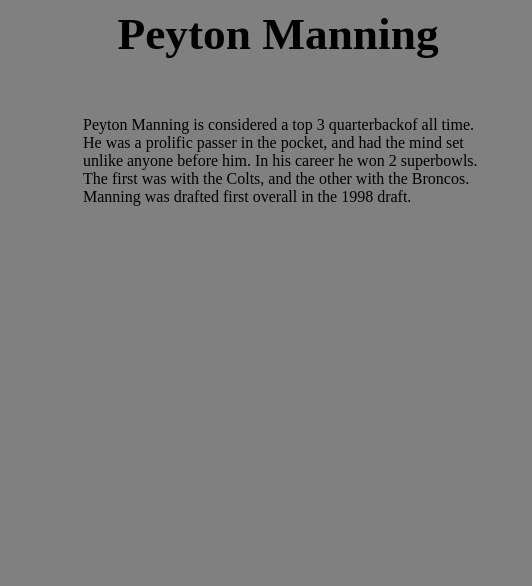
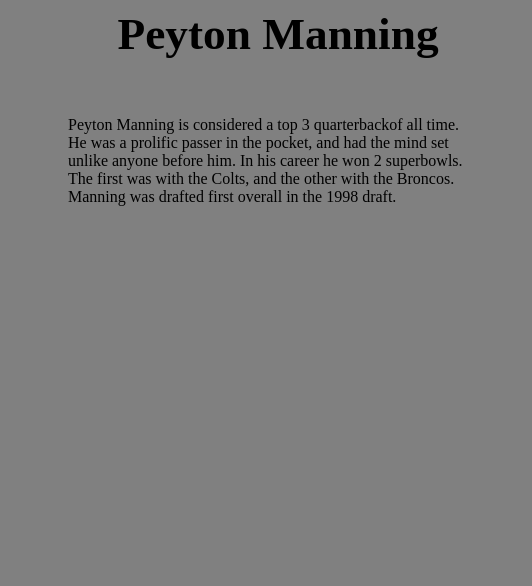
Before and after one commit to birukdan000/BRZ, a plain HTML site: page index.html in a window 1280 px wide. Shown: the full height of the page, 362-894 px from the left. Drawn offline with Linux system fonts and the light colour scheme.

Commit message:
Update index.html

```diff
--- a/index.html
+++ b/index.html
@@ -5,7 +5,7 @@
       width: 400px;
       position:fixed;
       top:100px;
-      right:435px;
+      right:450px;
     }
     h2 {
          color: black;
```
